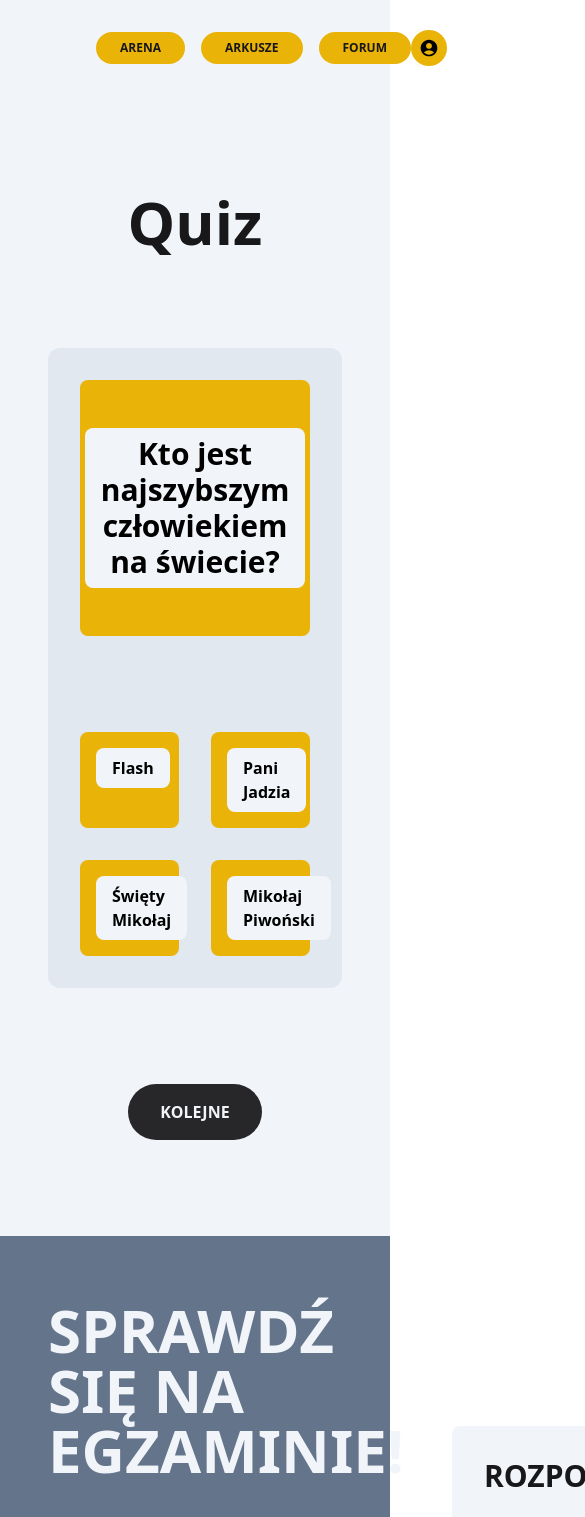
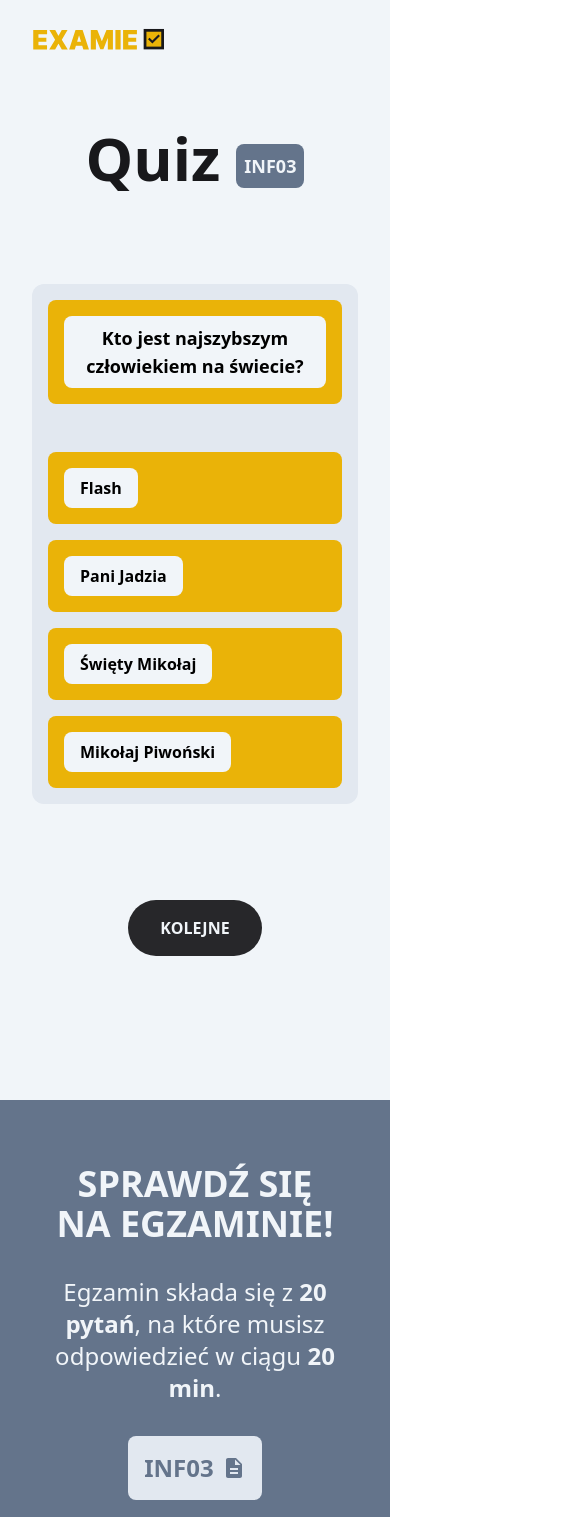
Before and after one commit to Kolumna/Examie, a React (Vite) app: page /modules/inf03/quiz in a window 390 px wide. Shown: the top 1517 px of the page, 585 px wide, since content can reach past the window. Built offline with nearby package versions, Linux system fonts and the light colour scheme.

Commit message:
quiz mobile test

```diff
--- a/src/components/elements/modules/quiz/FetchQuiz.jsx
+++ b/src/components/elements/modules/quiz/FetchQuiz.jsx
@@ -72,15 +72,17 @@ function FetchQuiz(props) {
   const [currentQuizes, setCurrentQuizes] = useState({});
   const [loading, setLoading] = useState(true);
   const [last, setLast] = useState(null);
-  console.log(JSON.stringify(quizy))
 
   const fetch = (single) => {
     return new Promise((resolve) => {
       setTimeout(() => {
-        const random = quizy[Math.floor(Math.random() * quizy.length)];
+        let random = quizy[Math.floor(Math.random() * quizy.length)];
         if (single) {
           if (random._id === last) {
-            return fetch(single);
+            while (random._id === last) {
+              random = quizy[Math.floor(Math.random() * quizy.length)];
+              resolve(random);
+            }
           } else {
             setLast(random._id);
             resolve(random);
@@ -127,14 +129,21 @@ function FetchQuiz(props) {
   return (
     <>
       {!props.exam ? (
-        <QuizComponent data={currentQuiz} loading={loading} title="Quiz" />
+        <QuizComponent
+          data={currentQuiz}
+          loading={loading}
+          title="Quiz"
+          module={props.module}
+        />
       ) : !loading ? (
         currentQuizes.map((quiz, number) => {
           return (
             <QuizComponent
+              exam
               data={quiz}
               key={quiz._id}
               title={`Pytanie ${number + 1}`}
+              module={props.module}
             />
           );
         })
@@ -149,7 +158,7 @@ function FetchQuiz(props) {
             disabled={loading}
             className={`${
               !loading ? "bg-zinc-800 hover:bg-slate-500" : "bg-gray-500"
-            } btn-anim p-4 px-8 rounded-full text-slate-100 font-bold`}
+            } btn-anim p-4 px-8 rounded-full text-slate-100 font-bold mb-12`}
           >
             {!loading ? "KOLEJNE" : "ŁADOWANIE..."}
           </button>
--- a/src/components/elements/modules/quiz/QuizComponent.jsx
+++ b/src/components/elements/modules/quiz/QuizComponent.jsx
@@ -17,15 +17,26 @@ function QuizComponent(props) {
   };
 
   return (
-    <section className="flex w-full justify-center flex-col gap-24 px-12 items-center">
-      <h1 className="text-6xl font-black text-zinc-900 mt-24">{props.title}</h1>
-      <section className="w-full container mx-auto flex flex-col justify-center items-center gap-24 bg-slate-200 p-8 rounded-xl">
+    <section className="flex w-full justify-center flex-col gap-24 px-8 md:px-12 items-center">
+      <div className="text-6xl font-black gap-4 text-zinc-900 mt-12 md:mt-24 flex justify-center items-end">
+        <h1>{props.title}</h1>
+        {!props.exam && (
+          <span className="text-lg bg-slate-500 text-slate-100 p-2 rounded-lg">
+            {props.module}
+          </span>
+        )}
+      </div>
+      <section className="w-full container mx-auto flex flex-col justify-center items-center gap-12 md:gap-24 bg-slate-200 p-4 md:p-8 rounded-xl">
         <div
           className={`bg-yellow-500 ${
             props.loading && "animate-pulse bg-yellow-600"
-          } w-full p-12 rounded-lg text-center flex justify-center items-center flex-col gap-2`}
+          } w-full p-4 md:p-12 rounded-lg text-center flex justify-center items-center flex-col gap-2`}
         >
-          <span className={`font-bold text-3xl ${!props.loading && 'bg-slate-100'} p-2 rounded-lg px-4`}>
+          <span
+            className={`font-bold text-3xl ${
+              !props.loading && "bg-slate-100"
+            } p-2 rounded-lg text-lg md:text-2xl`}
+          >
             {props.loading ? (
               <p className="opacity-0">loading</p>
             ) : (
@@ -40,7 +51,7 @@ function QuizComponent(props) {
             />
           )}
         </div>
-        <div className="grid grid-cols-2 gap-8 container w-full">
+        <div className="grid md:grid-cols-2 gap-4 md:gap-8 container w-full">
           {props.loading ? (
             <>
               <div className="animate-pulse w-full bg-yellow-600 p-4 rounded-lg font-bold text-left transition-all duration-200">
--- a/src/components/layouts/Footer.jsx
+++ b/src/components/layouts/Footer.jsx
@@ -5,30 +5,34 @@ import { Link } from "react-router-dom";
 export default function Footer(props) {
   return (
     <footer className="bg-yellow-500 flex flex-col gap-12 p-12 items-center">
-      <div className="font-black text-2xl flex items-center gap-2">
+      <div className="font-black text-xl md:text-2xl flex items-center gap-2">
         MADE WITH{" "}
         <span className="text-red-600 text-3xl">
           <MdFavorite />
         </span>
       </div>
-      <Link to="https://www.janiectheme.site/" target="_blank" className="font-black text-2xl">
-        <img className="h-24" src={logoFotter} />
+      <Link
+        to="https://www.janiectheme.site/"
+        target="_blank"
+        className="font-black text-2xl"
+      >
+        <img className="h-12 md:h-24" src={logoFotter} />
       </Link>
       <div className="flex gap-4">
-        <div className="w-12 h-12 bg-zinc-900 rounded-full flex justify-center items-center text-yellow-500 font-bold">
+        <div className="w-8 h-8 text-sm md:text-lg md:w-12 md:h-12 bg-zinc-900 rounded-full flex justify-center items-center text-yellow-500 font-bold">
           FB
         </div>
-        <div className="w-12 h-12 bg-zinc-900 rounded-full flex justify-center items-center text-yellow-500 font-bold">
+        <div className="w-8 h-8 text-sm md:text-lg md:w-12 md:h-12 bg-zinc-900 rounded-full flex justify-center items-center text-yellow-500 font-bold">
           IN
         </div>
-        <div className="w-12 h-12 bg-zinc-900 rounded-full flex justify-center items-center text-yellow-500 font-bold">
+        <div className="w-8 h-8 text-sm md:text-lg md:w-12 md:h-12 bg-zinc-900 rounded-full flex justify-center items-center text-yellow-500 font-bold">
           GG
         </div>
-        <div className="w-12 h-12 bg-zinc-900 rounded-full flex justify-center items-center text-yellow-500 font-bold">
+        <div className="w-8 h-8 text-sm md:text-lg md:w-12 md:h-12 bg-zinc-900 rounded-full flex justify-center items-center text-yellow-500 font-bold">
           YT
         </div>
       </div>
-      <div className="font-black text-lg">&#169;2023</div>
+      <div className="font-black text-sm md:text-lg">&#169;2023</div>
     </footer>
   );
 }
--- a/src/components/layouts/Header.jsx
+++ b/src/components/layouts/Header.jsx
@@ -4,13 +4,13 @@ import { MdAccountCircle } from "react-icons/md";
 
 export default function Header() {
   return (
-    <section className="px-12 bg-slate-100 py-6 w-full flex items-center">
+    <section className="px-8 md:px-12 bg-slate-100 py-6 w-full flex items-center">
       <div className="flex justify-between w-full container mx-auto">
         <div className="flex gap-12 items-center">
           <Link to="/">
-            <img className="h-12" src={examieLogo} alt="Examie logo" />
+            <img className="h-8 md:h-12" src={examieLogo} alt="Examie logo" />
           </Link>
-          <div className="flex gap-4">
+          <div className="gap-4 hidden md:flex">
             <Link to="/about">
               <button className="bg-yellow-500 hover:bg-yellow-400 transition-all duration-300 p-2 px-6 text-xs rounded-full text-zinc-900 font-extrabold">
                 ARENA
@@ -28,7 +28,7 @@ export default function Header() {
             </Link>
           </div>
         </div>
-        <div className="flex items-center">
+        <div className="items-center hidden md:flex">
           <button className="bg-yellow-500 hover:bg-yellow-400 transition-all duration-300 p-2 text-xl rounded-full text-zinc-90 font-extrabold">
             <MdAccountCircle/>
           </button>
--- a/src/pages/modules/quiz/Quiz.jsx
+++ b/src/pages/modules/quiz/Quiz.jsx
@@ -8,16 +8,16 @@ function Quiz(props) {
   return (
     <>
       <section className="flex flex-col justify-center items-center gap-24">
-        <FetchQuiz title={props.title} />
+        <FetchQuiz title={props.title} module={modules.toUpperCase()} />
       </section>
-      <section>
+      <section className="">
         <div className="bg-slate-500 p-12 py-16 mt-24">
-          <div className="container mx-auto flex justify-between items-center">
-            <div className="flex flex-col items-start gap-8">
-              <h1 className="text-6xl font-black text-slate-100">
+          <div className="container mx-auto flex flex-col md:flex-row justify-between items-center">
+            <div className="flex flex-col items-center md:items-start gap-8">
+              <h1 className="text-4xl text-center md:text-left md:text-6xl font-black text-slate-100">
                 SPRAWDŹ SIĘ NA EGZAMINIE!
               </h1>
-              <p className="text-slate-100 text-2xl">
+              <p className="text-slate-100 text-2xl text-center md:text-left">
                 Egzamin składa się z <strong>20 pytań</strong>, na które musisz
                 odpowiedzieć w ciągu <strong>20 min</strong>.
               </p>
@@ -26,7 +26,7 @@ function Quiz(props) {
                 <MdDescription />
               </span>
             </div>
-            <div className="flex flex-col gap-4 ml-12">
+            <div className="flex flex-col gap-4 mt-24 md:mt-0 md:ml-12">
               <Link
                 to="/modules/inf03/quiz/exam"
                 className="bg-slate-100 text-3xl hover:bg-slate-200 btn-anim p-8 rounded-lg font-black text-zinc-900"
```
